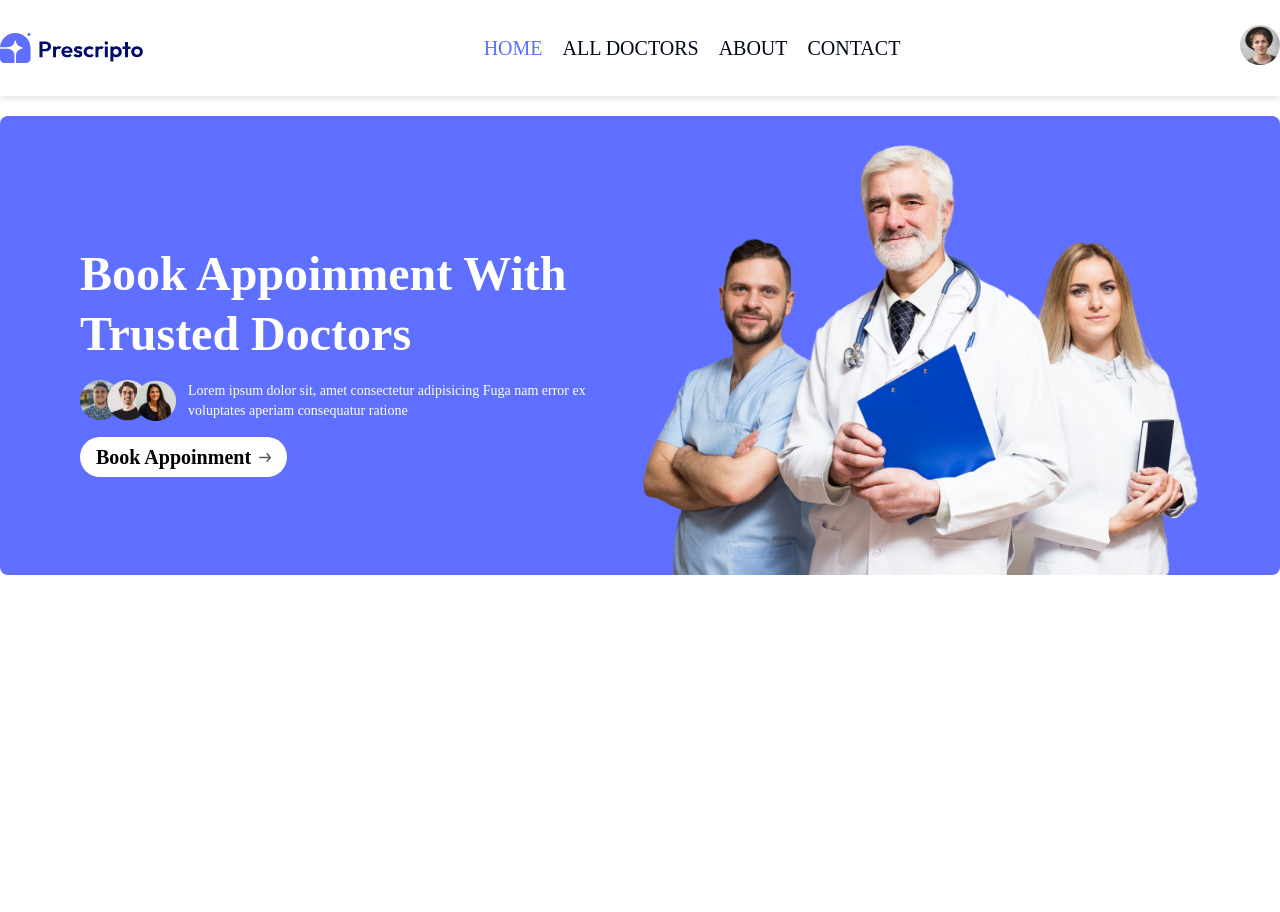
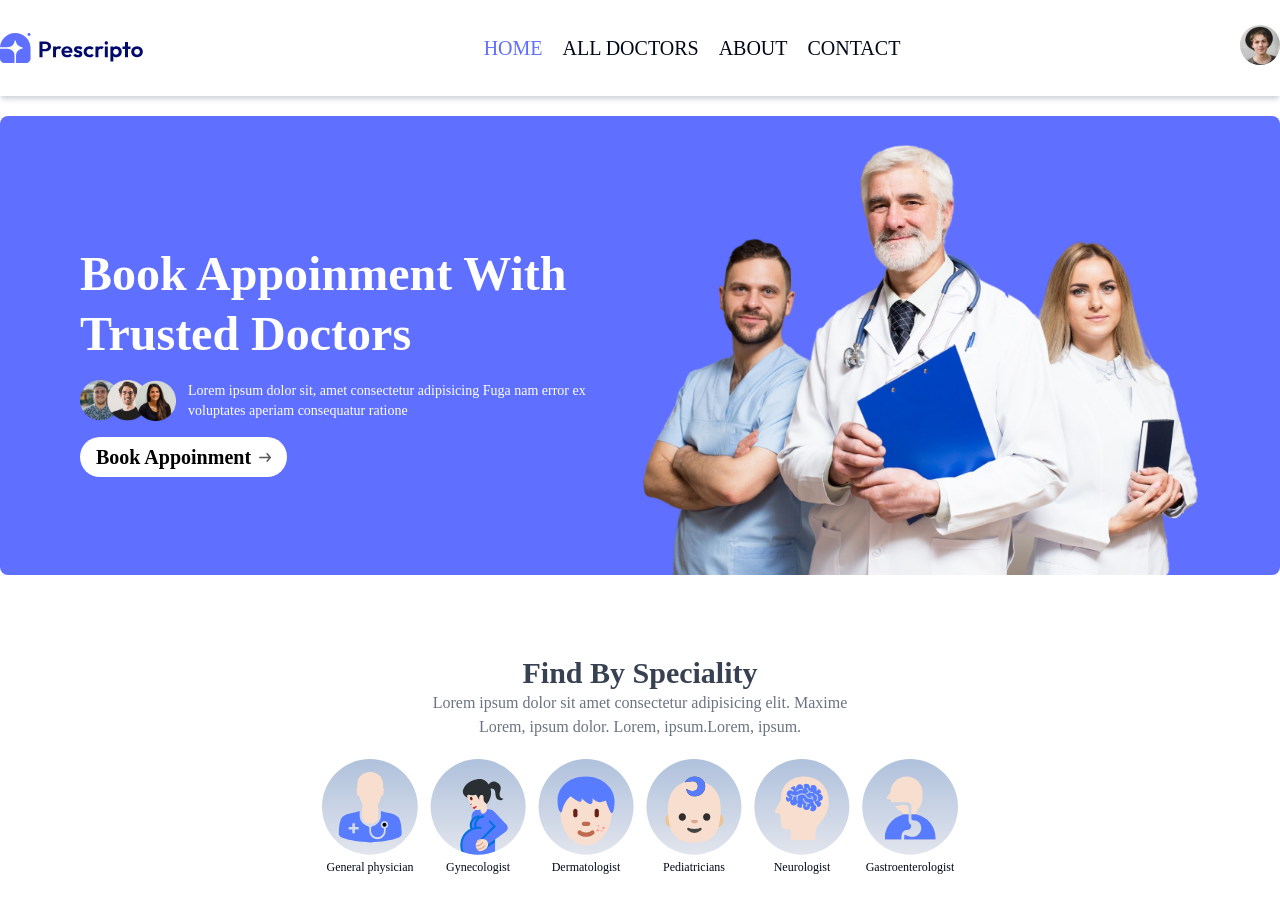
Before and after one commit to Arifulislam332/doctor-need-frontend, a React (Vite) app: page / in a window 1280 px wide. Shown: the top 912 px of the page. Before the commit the page ends 800 px from the top, so only its background shows below. Built offline with nearby package versions, Linux system fonts and the light colour scheme; a web font is replaced by a local one.

Commit message:
speciality added home page

```diff
--- a/index.html
+++ b/index.html
@@ -5,7 +5,7 @@
     <meta name="viewport" content="width=device-width, initial-scale=1.0" />
     <title>DoctorNeed</title>
   </head>
-  <body class="scroll-smooth bg-no-repeat">
+  <body class="scroll-smooth bg-no-repeat overflow-x-hidden">
     <div id="root"></div>
     <script type="module" src="/src/main.jsx"></script>
   </body>
--- a/src/components/Header.jsx
+++ b/src/components/Header.jsx
@@ -20,7 +20,7 @@ const Header = () => {
           </div>
           <Link
             className="transition duration-300 ease-in-out hover:scale-105"
-            to="/my-appoinment"
+            to="/#speciality"
           >
             <Button className="rounded-full flex gap-2 items-center bg-white text-black sm:text-xl text-sm font-semibold hover:bg-white">
               Book Appoinment{" "}
--- a/src/components/Navber.jsx
+++ b/src/components/Navber.jsx
@@ -4,7 +4,7 @@ import ProfileMenu from "./ProfileMenu";
 
 const Navber = () => {
   return (
-    <div className="w-full sticky top-0 flex items-center shadow-md shadow-gray-200 h-24 px-10 sm:px-0 bg-white">
+    <div className="w-full sticky top-0 flex items-center shadow-md shadow-gray-300 h-24 px-10 sm:px-0 bg-white z-[100]">
       <div className="container mx-auto flex items-center justify-between bg-inherit">
         {/* LOGO LEFT */}
         <Link className="bg-inherit" to="/">
--- /dev/null
+++ b/src/components/Speciality.jsx
@@ -0,0 +1,34 @@
+import { specialityData } from "@/assets/assets_frontend/assets";
+import { Link } from "react-router-dom";
+
+const Speciality = () => {
+  return (
+    <div
+      id="speciality"
+      className="my-20 px-10 sm:px-0 container mx-auto items-center justify-items-center text-center gap-4"
+    >
+      <h1 className="text-3xl font-semibold text-gray-700">
+        Find By Speciality
+      </h1>
+      <p className="text-gray-500 sm:w-1/3">
+        Lorem ipsum dolor sit amet consectetur adipisicing elit. Maxime Lorem,
+        ipsum dolor. Lorem, ipsum.Lorem, ipsum.
+      </p>
+      <div className="flex sm:justify-center w-full pt-5 gap-3">
+        {specialityData.map((item, index) => (
+          <Link
+            onClick={() => scrollTo(0, 0)}
+            className="flex w-16 sm:w-24 flex-col text-xs flex-shrink-0 cursor-pointer hover:translate-y-[-10px] transition duration-500 ease-in-out items-center text-center gap-1"
+            key={index}
+            to={`/doctors/${item.speciality}`}
+          >
+            <img src={item.image} alt="" />
+            <p>{item.speciality}</p>
+          </Link>
+        ))}
+      </div>
+    </div>
+  );
+};
+
+export default Speciality;
--- a/src/pages/Home.jsx
+++ b/src/pages/Home.jsx
@@ -1,9 +1,11 @@
+import Speciality from "@/components/Speciality";
 import Header from "../components/Header";
 
 const Home = () => {
   return (
     <div>
       <Header />
+      <Speciality />
     </div>
   );
 };
```
